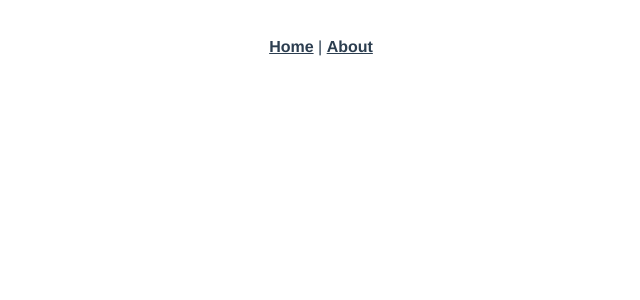
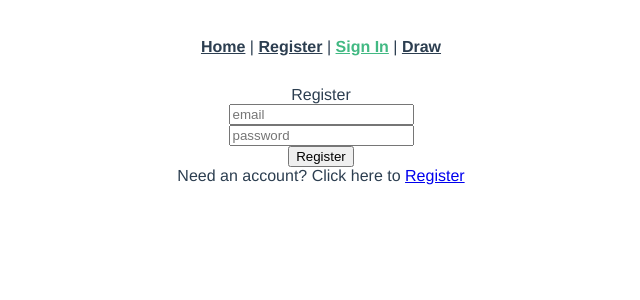
Before and after one commit to DimosSidiropoulos/casino, a Vue app: page /signIn in a window 1280 px wide. Shown: the top 300 px of the page, without its empty margins (319-959 px from the left). Built offline with nearby package versions, Linux system fonts and the light colour scheme.

Commit message:
Template

```diff
--- a/src/App.vue
+++ b/src/App.vue
@@ -2,9 +2,11 @@
   <div id="app">
     <div id="nav">
       <router-link to="/">Home</router-link> |
-      <router-link to="/about">About</router-link>
+      <router-link to="/register">Register</router-link> |
+      <router-link to="/signIn">Sign In</router-link> |
+      <router-link to="/draw">Draw</router-link>
     </div>
-    <router-view/>
+    <router-view />
   </div>
 </template>
 
--- /dev/null
+++ b/src/components/Header.vue
@@ -0,0 +1,25 @@
+<template>
+  <nav>
+    <router-link to="/">Home</router-link> |
+    <router-link to="/draw">Live Draw</router-link>
+    <button @click="signOut">Logout</button>
+  </nav>
+</template>
+
+<script>
+import { getAuth, signOut } from "firebase/auth";
+
+export default {
+  methods: {
+    signOut() {
+      const auth = getAuth();
+      signOut(auth).then(() => {
+        this.$router.push({ name: "SignIn" });
+      });
+    },
+  },
+};
+</script>
+
+<style>
+</style>
--- a/src/main.js
+++ b/src/main.js
@@ -1,12 +1,29 @@
-import Vue from 'vue'
-import App from './App.vue'
-import router from './router'
-import store from './store'
+import Vue from "vue";
+import App from "./App.vue";
+import router from "./router";
+import store from "./store";
+import axios from "axios";
 
-Vue.config.productionTip = false
+import { initializeApp } from "firebase/app";
+
+Vue.prototype.$axios = axios;
+Vue.config.productionTip = false;
+
+const firebaseConfig = {
+  apiKey: "AIzaSyA6_Rx30JTIJwNj9OdCibe0qCbIu4GB3xw",
+  authDomain: "lottery-3d209.firebaseapp.com",
+  projectId: "lottery-3d209",
+  storageBucket: "lottery-3d209.appspot.com",
+  messagingSenderId: "976588212847",
+  appId: "1:976588212847:web:fce6f927340d92010f5b9a",
+};
+
+// Initialize Firebase
+
+initializeApp(firebaseConfig);
 
 new Vue({
   router,
   store,
-  render: h => h(App)
-}).$mount('#app')
+  render: (h) => h(App),
+}).$mount("#app");
--- a/src/router/index.js
+++ b/src/router/index.js
@@ -1,29 +1,39 @@
-import Vue from 'vue'
-import VueRouter from 'vue-router'
-import Home from '../views/Home.vue'
+import Vue from "vue";
+import VueRouter from "vue-router";
+import Home from "../views/Home.vue";
+import Register from "../views/Register.vue";
+import SignIn from "../views/SignIn.vue";
+import Draw from "../views/Draw.vue";
 
-Vue.use(VueRouter)
+Vue.use(VueRouter);
 
 const routes = [
   {
-    path: '/',
-    name: 'Home',
-    component: Home
+    path: "/",
+    name: "Home",
+    component: Home,
   },
   {
-    path: '/about',
-    name: 'About',
-    // route level code-splitting
-    // this generates a separate chunk (about.[hash].js) for this route
-    // which is lazy-loaded when the route is visited.
-    component: () => import(/* webpackChunkName: "about" */ '../views/About.vue')
-  }
-]
+    path: "/register",
+    name: "Register",
+    component: Register,
+  },
+  {
+    path: "/signIn",
+    name: "SignIn",
+    component: SignIn,
+  },
+  {
+    path: "/draw",
+    name: "Draw",
+    component: Draw,
+  },
+];
 
 const router = new VueRouter({
-  mode: 'history',
+  mode: "history",
   base: process.env.BASE_URL,
-  routes
-})
+  routes,
+});
 
-export default router
+export default router;
--- a/src/views/About.vue
+++ /dev/null
@@ -1,5 +0,0 @@
-<template>
-  <div class="about">
-    <h1>This is an about page</h1>
-  </div>
-</template>
--- /dev/null
+++ b/src/views/Draw.vue
@@ -0,0 +1,10 @@
+<template>
+  <h1>Draw</h1>
+</template>
+
+<script>
+export default {};
+</script>
+
+<style>
+</style>
--- a/src/views/Home.vue
+++ b/src/views/Home.vue
@@ -1,18 +1,15 @@
 <template>
-  <div class="home">
-    <img alt="Vue logo" src="../assets/logo.png">
-    <HelloWorld msg="Welcome to Your Vue.js App"/>
+  <div>
+    <Header />
+    <h1>This is the Home</h1>
   </div>
 </template>
 
 <script>
-// @ is an alias to /src
-import HelloWorld from '@/components/HelloWorld.vue'
+import Header from "../components/Header.vue";
 
 export default {
-  name: 'Home',
-  components: {
-    HelloWorld
-  }
-}
+  name: "Home",
+  components: { Header },
+};
 </script>
--- /dev/null
+++ b/src/views/Register.vue
@@ -0,0 +1,50 @@
+<template>
+  <div>
+    <form @submit.prevent="pressed">
+      Register
+      <div class="email">
+        <input
+          type="email"
+          name="password"
+          v-model="email"
+          placeholder="email"
+        />
+      </div>
+      <div class="password">
+        <input
+          type="password"
+          name="password"
+          v-model="password"
+          placeholder="password"
+        />
+      </div>
+      <button type="submit">Register</button>
+    </form>
+    <div v-if="error">{{ error.message }}</div>
+  </div>
+</template>
+
+<script>
+import { getAuth, createUserWithEmailAndPassword } from "firebase/auth";
+export default {
+  data() {
+    return {
+      email: "",
+      password: "",
+      error: "",
+    };
+  },
+  methods: {
+    pressed() {
+      const auth = getAuth();
+      createUserWithEmailAndPassword(auth, this.email, this.password)
+        .then(() => {
+          this.$router.push({ name: "Draw" });
+        })
+        .catch((error) => {
+          this.error = error;
+        });
+    },
+  },
+};
+</script>
--- /dev/null
+++ b/src/views/SignIn.vue
@@ -0,0 +1,59 @@
+<template>
+  <div>
+    <form @submit.prevent="pressed">
+      Register
+      <div class="email">
+        <input
+          type="email"
+          name="password"
+          v-model="email"
+          placeholder="email"
+        />
+      </div>
+      <div class="password">
+        <input
+          type="password"
+          name="password"
+          v-model="password"
+          placeholder="password"
+        />
+      </div>
+      <button type="submit">Register</button>
+      <br />
+      <span
+        >Need an account? Click here to
+        <router-link to="/Register">Register</router-link></span
+      >
+    </form>
+    <div v-if="error"></div>
+  </div>
+</template>
+
+<script>
+import { getAuth, signInWithEmailAndPassword } from "firebase/auth";
+
+export default {
+  data() {
+    return {
+      email: "",
+      password: "",
+      error: "",
+    };
+  },
+  methods: {
+    pressed() {
+      const auth = getAuth();
+      signInWithEmailAndPassword(auth, this.email, this.password)
+        .then(() => {
+          this.$router.push({ name: "Draw" });
+        })
+        .catch((error) => {
+          this.error = error;
+        });
+    },
+  },
+};
+</script>
+
+<style>
+</style>
```
